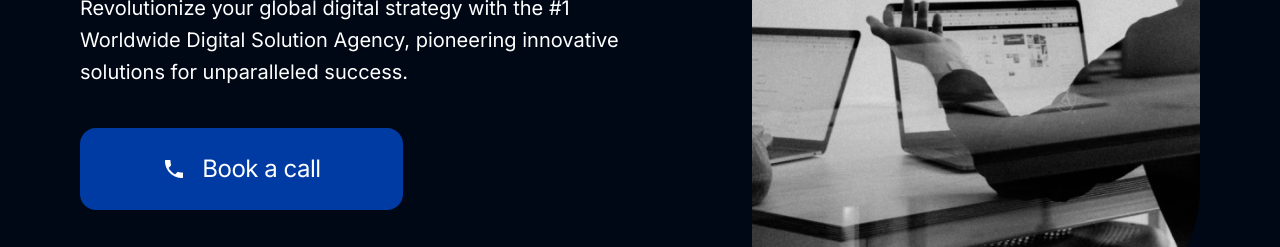
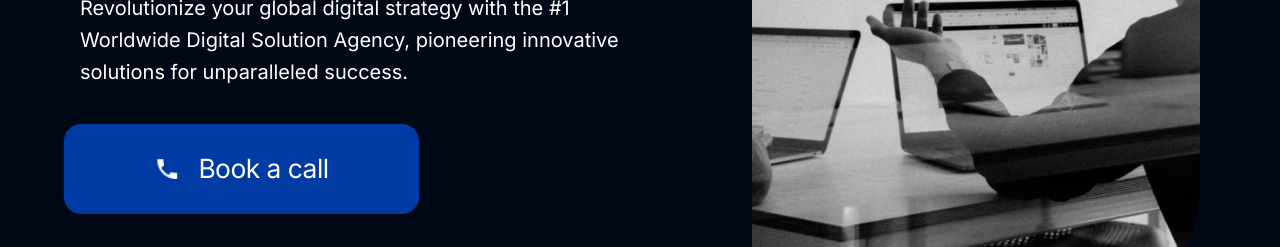
Before and after one commit to bettercallmahin/navytech, a plain HTML site: page index.html in a window 1280 px wide. In both pictures the pointer is over the button "Book a call". Shown: the part 432-679 px from the top of the page. Drawn offline with Linux system fonts and the light colour scheme.

Commit message:
button effect

```diff
--- a/style.css
+++ b/style.css
@@ -75,7 +75,15 @@ p {
   border-radius: 16px;
   background: var(--Brand-Color-Navy-Blue, #003BA4);
   cursor: pointer;
+  transition: transform 0.3s ease;
+  /* Add transition for smooth expand effect */
 }
+
+.btn:hover {
+  transform: scale(1.1);
+  /* Slightly increase the size on hover */
+}
+
 
 .nav-btn {
   display: flex;
```
